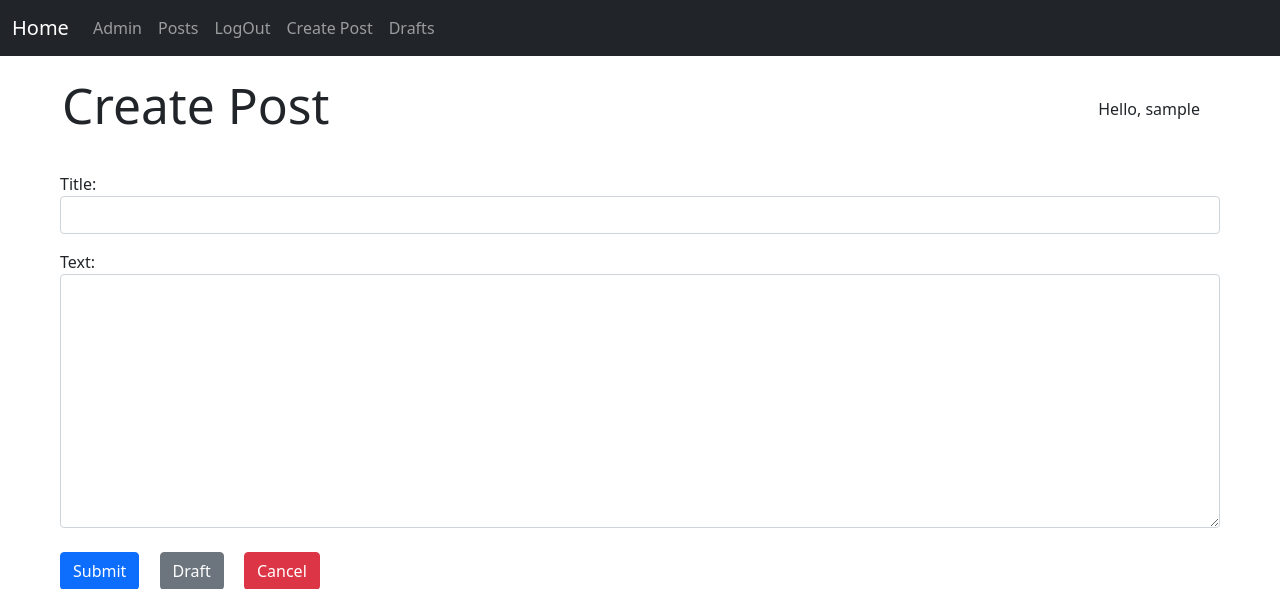
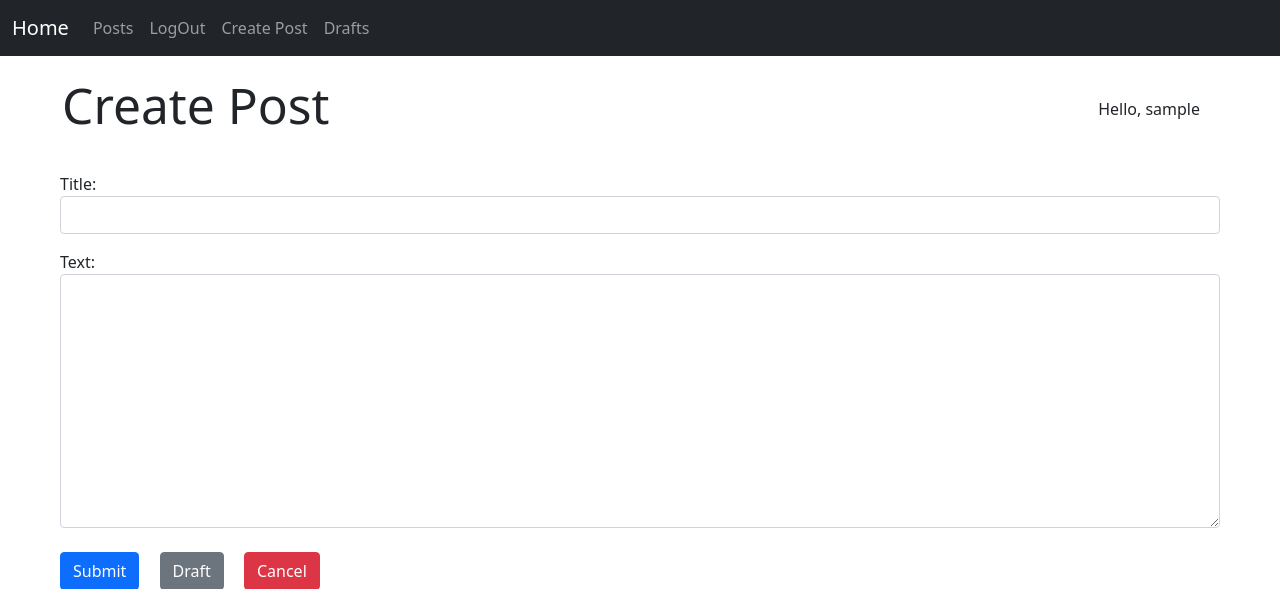
Before and after one commit to MithileshSanam/Blog_UserSpecific, a Django app: page /post/create/ in a window 1280 px wide. Shown: the top 589 px of the page. Run offline with Django 3.2, Linux system fonts and the light colour scheme; the visitor is signed in with stand-in values (Sample User, id 1).

Commit message:
Update base.html

```diff
--- a/blogapp/templates/blogapp/base.html
+++ b/blogapp/templates/blogapp/base.html
@@ -24,7 +24,7 @@
 
   </style>
   <link href="https://fonts.googleapis.com/icon?family=Material+Icons" rel="stylesheet">
-  <!-- <link rel="stylesheet" href="{% static 'css/main.css' %}"> -->
+
   <link href="https://cdn.jsdelivr.net/npm/bootstrap@5.0.2/dist/css/bootstrap.min.css" rel="stylesheet" integrity="sha384-EVSTQN3/azprG1Anm3QDgpJLIm9Nao0Yz1ztcQTwFspd3yD65VohhpuuCOmLASjC" crossorigin="anonymous">
   <script src="https://cdn.jsdelivr.net/npm/bootstrap@5.0.2/dist/js/bootstrap.bundle.min.js" integrity="sha384-MrcW6ZMFYlzcLA8Nl+NtUVF0sA7MsXsP1UyJoMp4YLEuNSfAP+JcXn/tWtIaxVXM" crossorigin="anonymous"></script>
 </head>
@@ -39,11 +39,6 @@
       </button>
       <div class="collapse navbar-collapse" id="navbarSupportedContent">
         <ul class="navbar-nav me-auto mb-2 mb-lg-0">
-          {% if user.is_staff %}
-          <li class="nav-item">
-            <a class="nav-link" aria-current="page" href="{% url 'admin:index' %}">Admin</a>
-          </li>
-          {% endif %}
           <li class="nav-item">
             <a class="nav-link" href="{% url 'blogapp:post_list' %}">Posts</a>
           </li>
```
